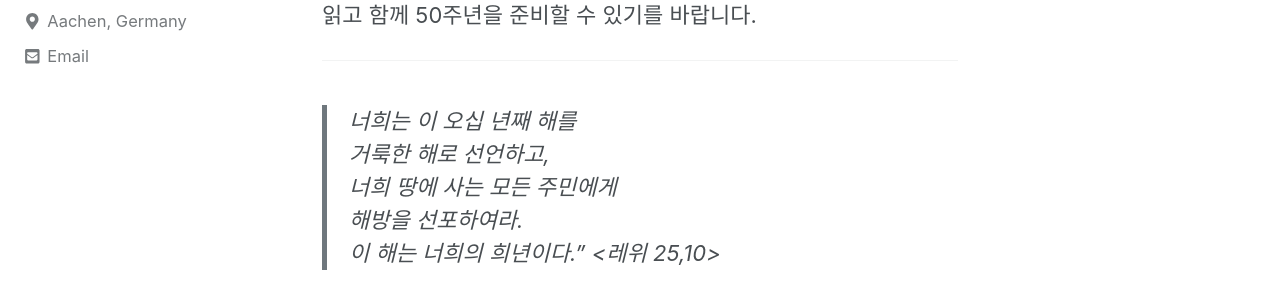
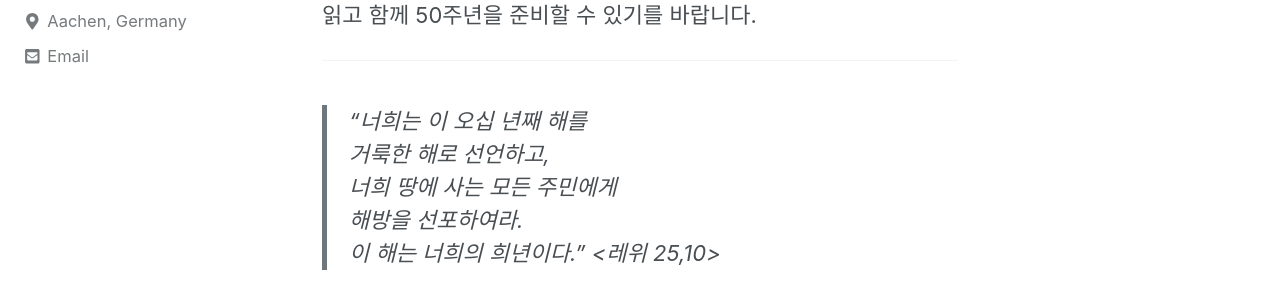
Before and after one commit to meuus/meuus.github.io, a Jekyll site: the page built from _posts/2019-04-14-spiritualitaet.md, in a window 1280 px wide and 900 px high. Shown: the part 268-568 px from the top of the window. Built offline with Jekyll 4.4.1, drawn with Linux system fonts in a browser that asks for light colours; cached includes are drawn as plain includes.

```diff
--- a/_posts/2019-04-14-spiritualitaet.md
+++ b/_posts/2019-04-14-spiritualitaet.md
@@ -12,7 +12,7 @@ tags:
 
 ---
 
->너희는 이 오십 년째 해를
+>"너희는 이 오십 년째 해를
 >거룩한 해로 선언하고,
 >너희 땅에 사는 모든 주민에게
 >해방을 선포하여라.
```
Also changed, not shown: _posts/2019-04-14-jubilaeum.md (+1 -1 lines).
